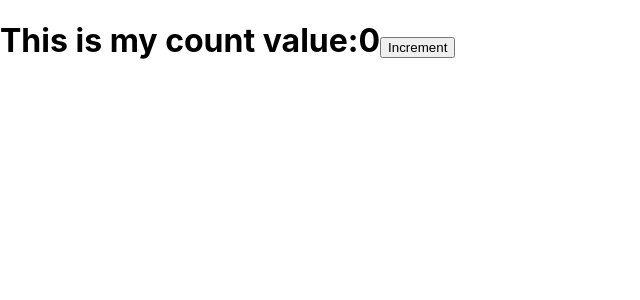
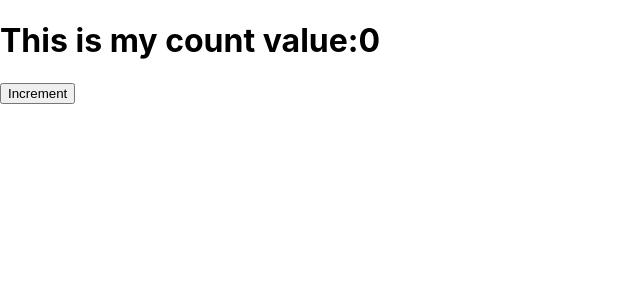
Before and after one commit to HimaGirija99/React-Project, a React (Create React App) app: page / in a window 1280 px wide. Shown: the top 300 px of the page, without its empty margins (0-640 px from the left). Built offline with nearby package versions, Linux system fonts and the light colour scheme.

Commit message:
commit 59

```diff
--- a/src/components/Ue.js
+++ b/src/components/Ue.js
@@ -15,8 +15,8 @@ function Ue(){
             <h1>
                 This is my count value:{count}
 
-                <button onClick={incrementCount}>Increment</button>
             </h1>
+            <div><button onClick={incrementCount}>Increment</button></div>
         </div>
     )
 }
```
